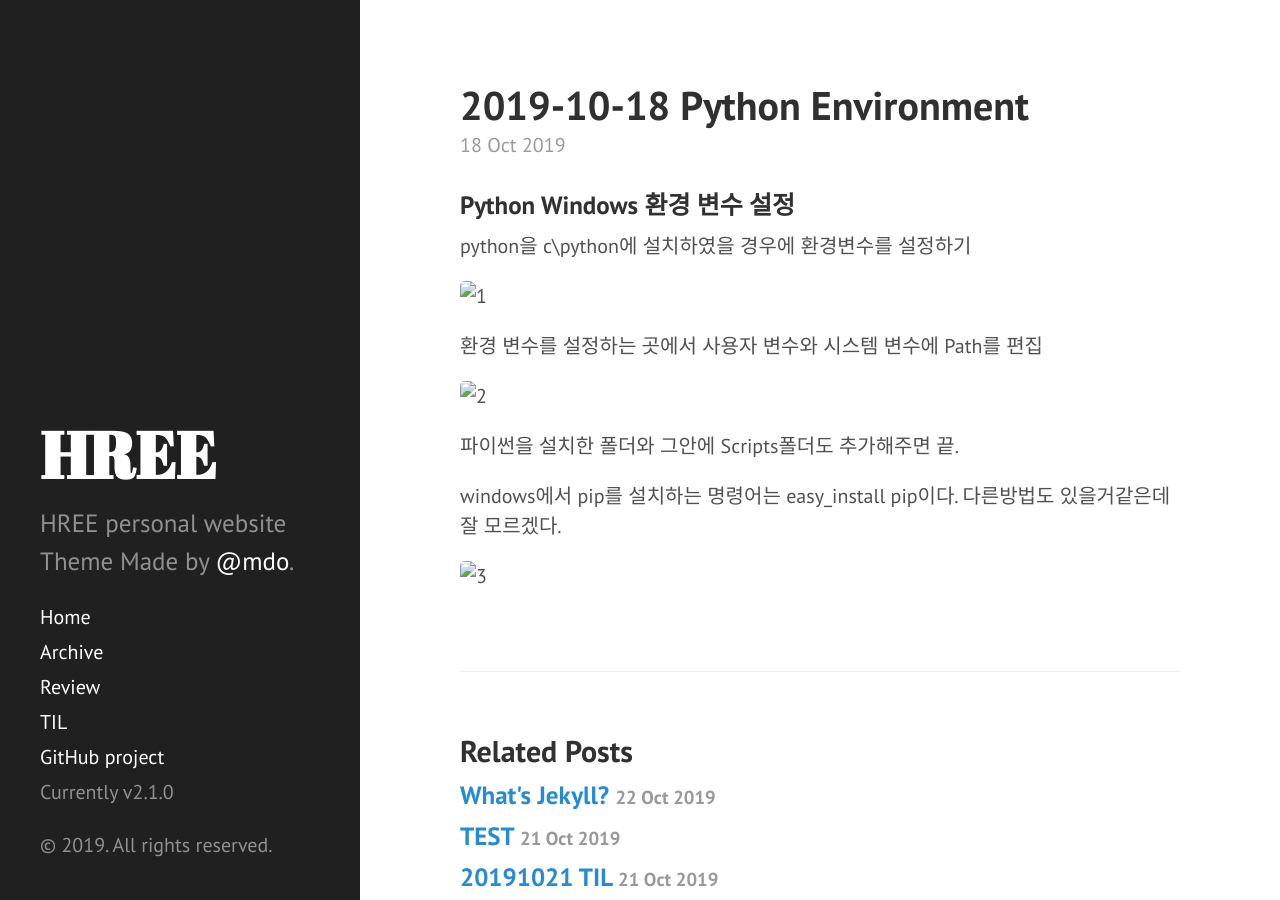
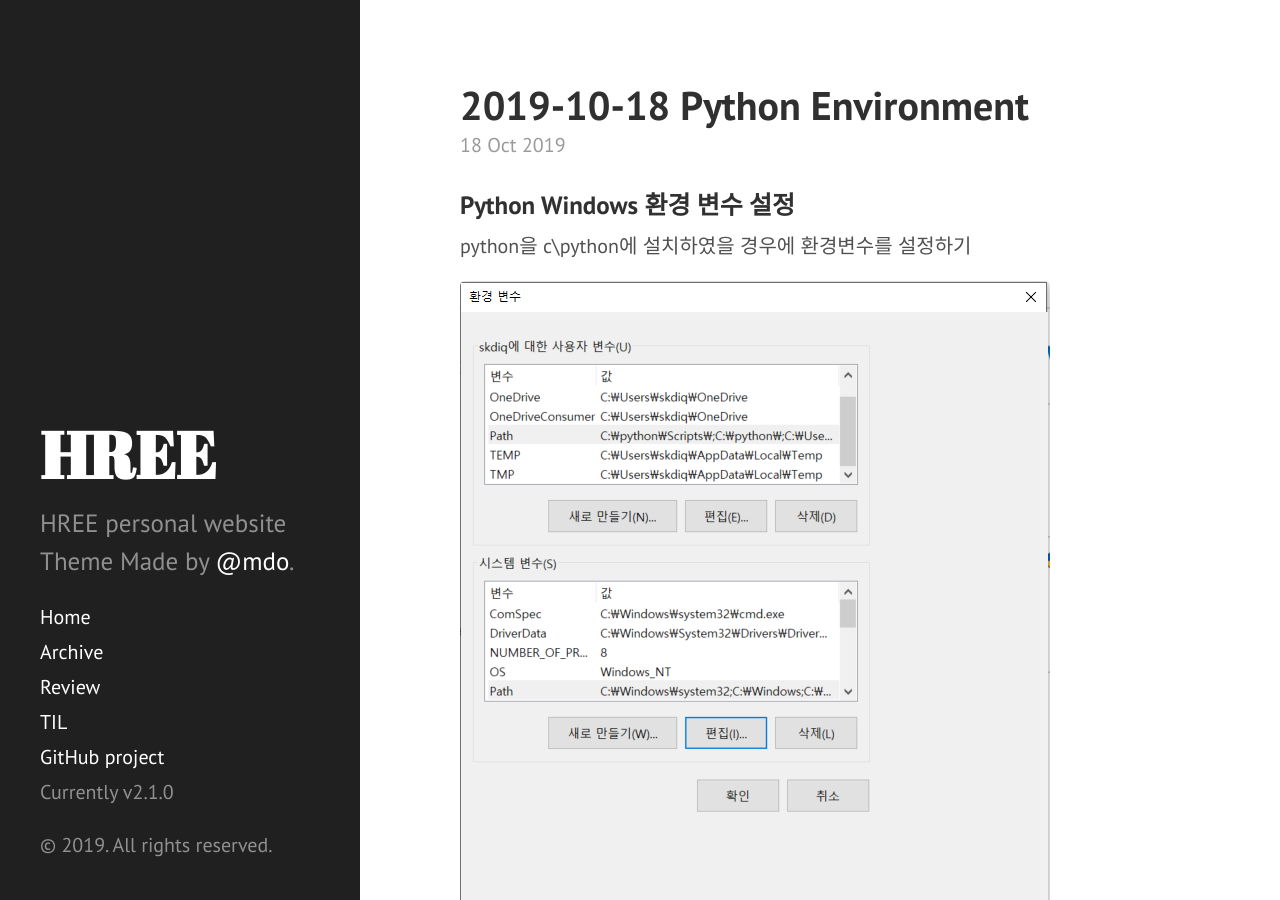
Before and after one commit to apalsl/apalsl-old.github.io, a Jekyll site: the page built from _posts/2019-10-18-Python-Environment.md, in a window 1280 px wide and 900 px high. Built offline with Jekyll 4.4.1, drawn with Linux system fonts in a browser that asks for light colours; Markdown is read by kramdown in place of the engine named in the settings.

Commit message:
Fix img path

```diff
--- a/_posts/2019-10-18-Python-Environment.md
+++ b/_posts/2019-10-18-Python-Environment.md
@@ -8,14 +8,14 @@ layout: post
 python을 c\python에 설치하였을 경우에 환경변수를 설정하기
 
 
-![1](../img/Environment_Python.PNG)
+![1](/img/Environment_Python.PNG)
 
 
 환경 변수를 설정하는 곳에서 사용자 변수와 시스템 변수에 Path를 편집
 
 
 
-![2](../img/path.PNG)
+![2](/img/path.PNG)
 
 파이썬을 설치한 폴더와 그안에 Scripts폴더도 추가해주면 끝.
 
@@ -23,4 +23,4 @@ python을 c\python에 설치하였을 경우에 환경변수를 설정하기
 
 windows에서 pip를 설치하는 명령어는 easy_install pip이다. 다른방법도 있을거같은데 잘 모르겠다.
 
-![3](../img/easy_install_pip.PNG)
+![3](/img/easy_install_pip.PNG)
```
Also changed, not shown: _posts/2019-10-21-Java-Environment.md (+2 -2 lines).
